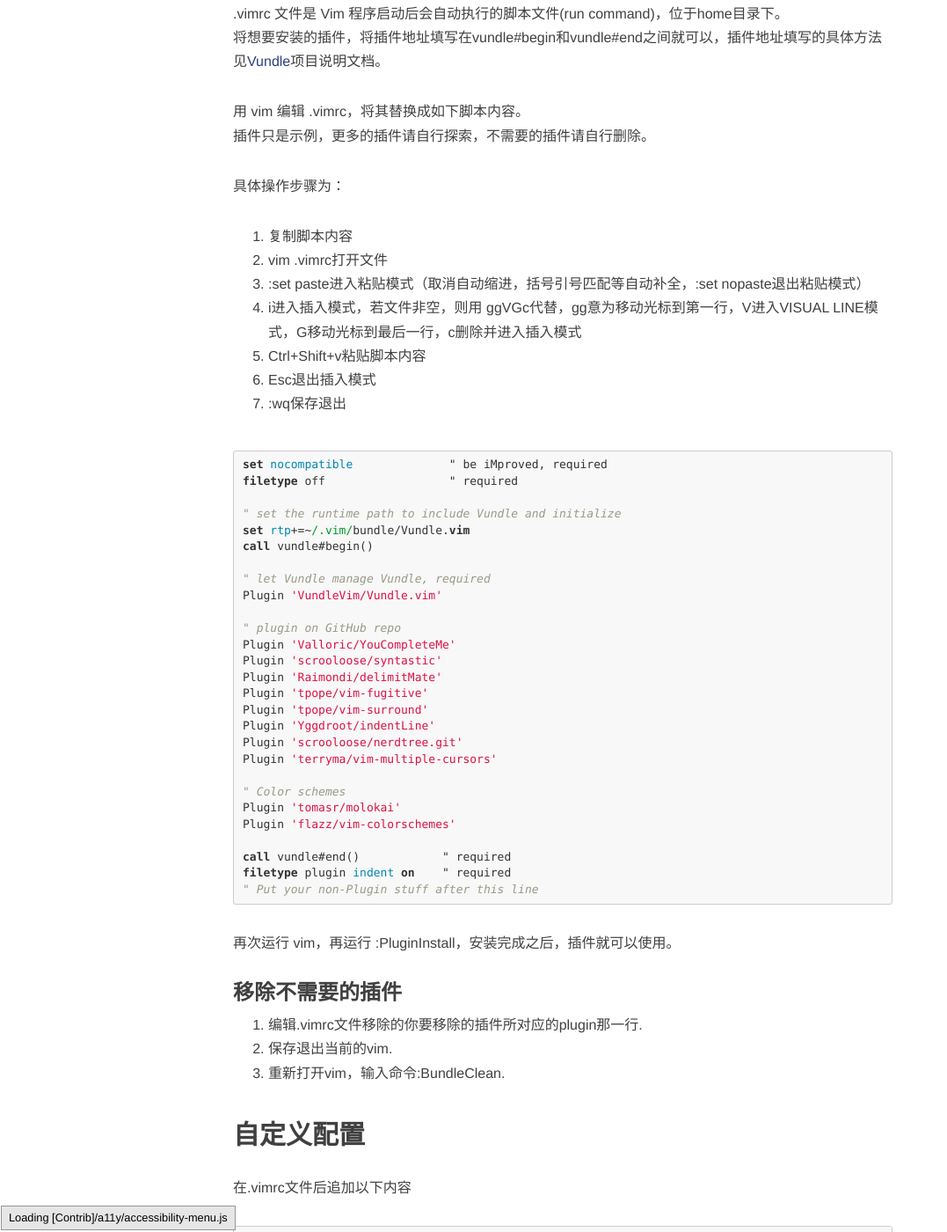
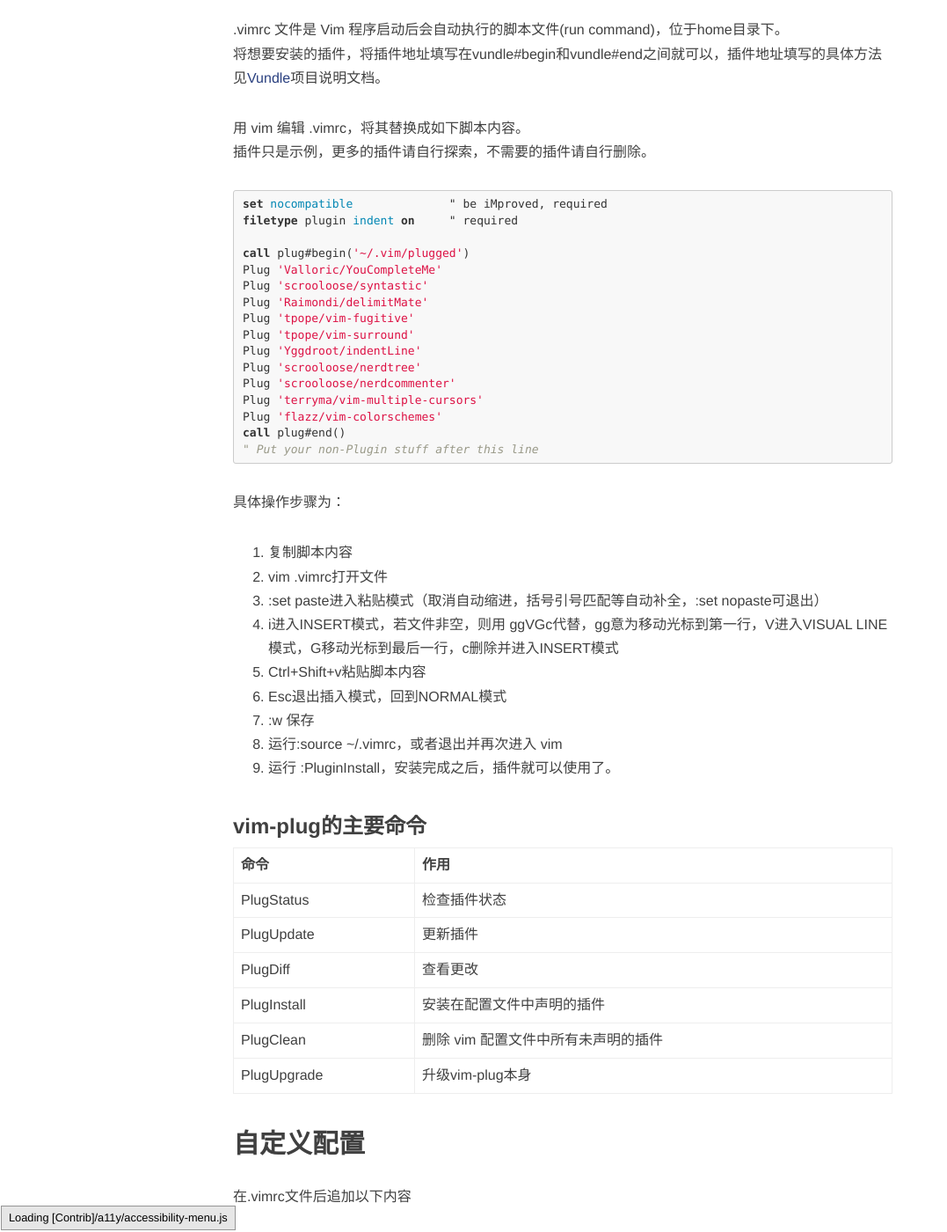
Before and after one commit to SimonFang1/SimonFang1.github.io, a Jekyll site: the page built from _posts/2018-06-15-vim-config.md, in a window 1280 px wide and 1400 px high, scrolled down 1010 px. Shown: the whole window at 88% size, without its empty margins (0-1077 px from the left). Built offline with Jekyll 4.4.1, drawn with Linux system fonts in a browser that asks for light colours; nearby versions of some CDN libraries; comment, search, counter and statistics services are not loaded; some of the changed text lies outside the part shown.

````diff
--- a/_posts/2018-06-15-vim-config.md
+++ b/_posts/2018-06-15-vim-config.md
@@ -20,11 +20,12 @@
 vimtutor
 ```
 
-## 安装[Vundle](https://github.com/VundleVim/Vundle.vim)
+## 安装[vim-plug](https://github.com/junegunn/vim-plug)
 
-### 下载Vundle
+### 下载vim-plug
 ```bash
-git clone https://github.com/VundleVim/Vundle.vim.git ~/.vim/bundle/Vundle.vim
+curl -fLo ~/.vim/autoload/plug.vim --create-dirs \
+    https://raw.githubusercontent.com/junegunn/vim-plug/master/plug.vim
 ```
 
 ### 配置.vimrc文件安装插件
@@ -34,50 +35,46 @@
 用 vim 编辑 .vimrc，将其替换成如下脚本内容。
 插件只是示例，更多的插件请自行探索，不需要的插件请自行删除。
 
+```vim
+set nocompatible              " be iMproved, required
+filetype plugin indent on     " required
+
+call plug#begin('~/.vim/plugged')
+Plug 'Valloric/YouCompleteMe'
+Plug 'scrooloose/syntastic'
+Plug 'Raimondi/delimitMate'
+Plug 'tpope/vim-fugitive'
+Plug 'tpope/vim-surround'
+Plug 'Yggdroot/indentLine'
+Plug 'scrooloose/nerdtree'
+Plug 'scrooloose/nerdcommenter'
+Plug 'terryma/vim-multiple-cursors'
+Plug 'flazz/vim-colorschemes'
+call plug#end()
+" Put your non-Plugin stuff after this line
+```
+
 具体操作步骤为：
 1. 复制脚本内容
 2. vim .vimrc打开文件
-3. :set paste进入粘贴模式（取消自动缩进，括号引号匹配等自动补全，:set nopaste退出粘贴模式）
-4. i进入插入模式，若文件非空，则用 ggVGc代替，gg意为移动光标到第一行，V进入VISUAL LINE模式，G移动光标到最后一行，c删除并进入插入模式
+3. :set paste进入粘贴模式（取消自动缩进，括号引号匹配等自动补全，:set nopaste可退出）
+4. i进入INSERT模式，若文件非空，则用 ggVGc代替，gg意为移动光标到第一行，V进入VISUAL LINE模式，G移动光标到最后一行，c删除并进入INSERT模式
 5. Ctrl+Shift+v粘贴脚本内容
-6. Esc退出插入模式
-7. :wq保存退出
+6. Esc退出插入模式，回到NORMAL模式
+7. :w 保存
+8. 运行:source ~/.vimrc，或者退出并再次进入 vim
+9. 运行 :PluginInstall，安装完成之后，插件就可以使用了。
 
-```vim
-set nocompatible              " be iMproved, required
-filetype off                  " required
+### vim-plug的主要命令
 
-" set the runtime path to include Vundle and initialize
-set rtp+=~/.vim/bundle/Vundle.vim
-call vundle#begin()
-
-" let Vundle manage Vundle, required
-Plugin 'VundleVim/Vundle.vim'
-
-" plugin on GitHub repo
-Plugin 'Valloric/YouCompleteMe'
-Plugin 'scrooloose/syntastic'
-Plugin 'Raimondi/delimitMate'
-Plugin 'tpope/vim-fugitive'
-Plugin 'tpope/vim-surround'
-Plugin 'Yggdroot/indentLine'
-Plugin 'scrooloose/nerdtree.git'
-Plugin 'terryma/vim-multiple-cursors'
-
-" Color schemes
-Plugin 'tomasr/molokai'
-Plugin 'flazz/vim-colorschemes'
-
-call vundle#end()            " required
-filetype plugin indent on    " required
-" Put your non-Plugin stuff after this line
-```
-再次运行 vim，再运行 :PluginInstall，安装完成之后，插件就可以使用。
-
-### 移除不需要的插件
-1. 编辑.vimrc文件移除的你要移除的插件所对应的plugin那一行.
-2. 保存退出当前的vim.
-3. 重新打开vim，输入命令:BundleClean.
+|命令|作用|
+|-|-|
+|PlugStatus|检查插件状态|
+|PlugUpdate|更新插件|
+|PlugDiff|查看更改|
+|PlugInstall|安装在配置文件中声明的插件|
+|PlugClean|删除 vim 配置文件中所有未声明的插件|
+|PlugUpgrade|升级vim-plug本身|
 
 ## 自定义配置
 在.vimrc文件后追加以下内容
@@ -85,19 +82,16 @@
 set nu
 "set cc=80
 set cursorline
+set cursorcolumn
 "set expandtab shiftwidth=2 tabstop=2 softtabstop=2
 set autoindent
 set nospell
 colorscheme molokai
 
+let mapleader=','
 imap {<CR> {<CR>}<ESC>O
 
-"indentLine 代码缩进线标志线
-"let g:indentLine_char = '¦'
-"let g:indentLine_color_term = 239
-"映射到ctrl+i键
-"map <C-i> :IndentLinesToggle<CR>
-
+" 定位到上次退出时的位置
 if has("autocmd")
   au BufReadPost * if line("'\"") > 1 && line("'\"") <= line("$") | exe "normal! g'\"" | endif
 endif
````
Also changed, not shown: other parts of _posts/2018-06-15-vim-config.md (+1 -1 lines), _posts/2018-08-13-fast_inv_sqrt.md (added, +203 -0 lines).
